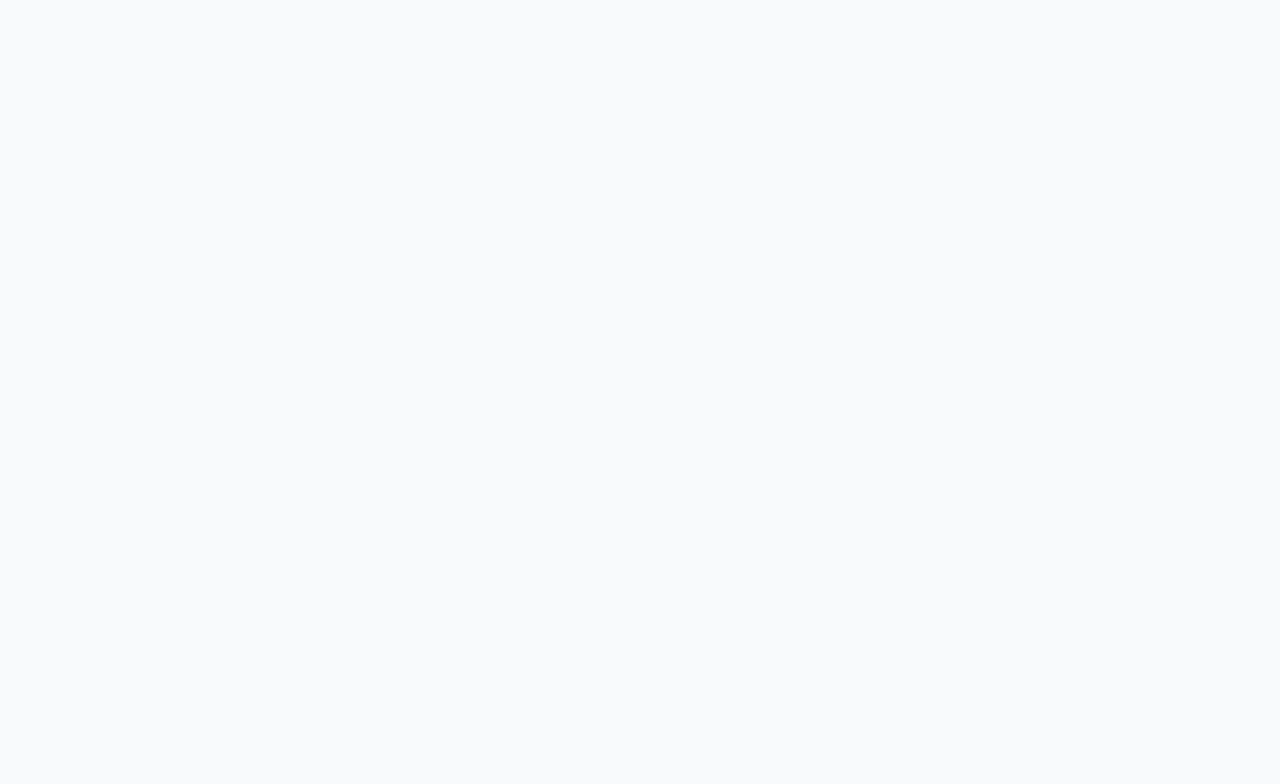
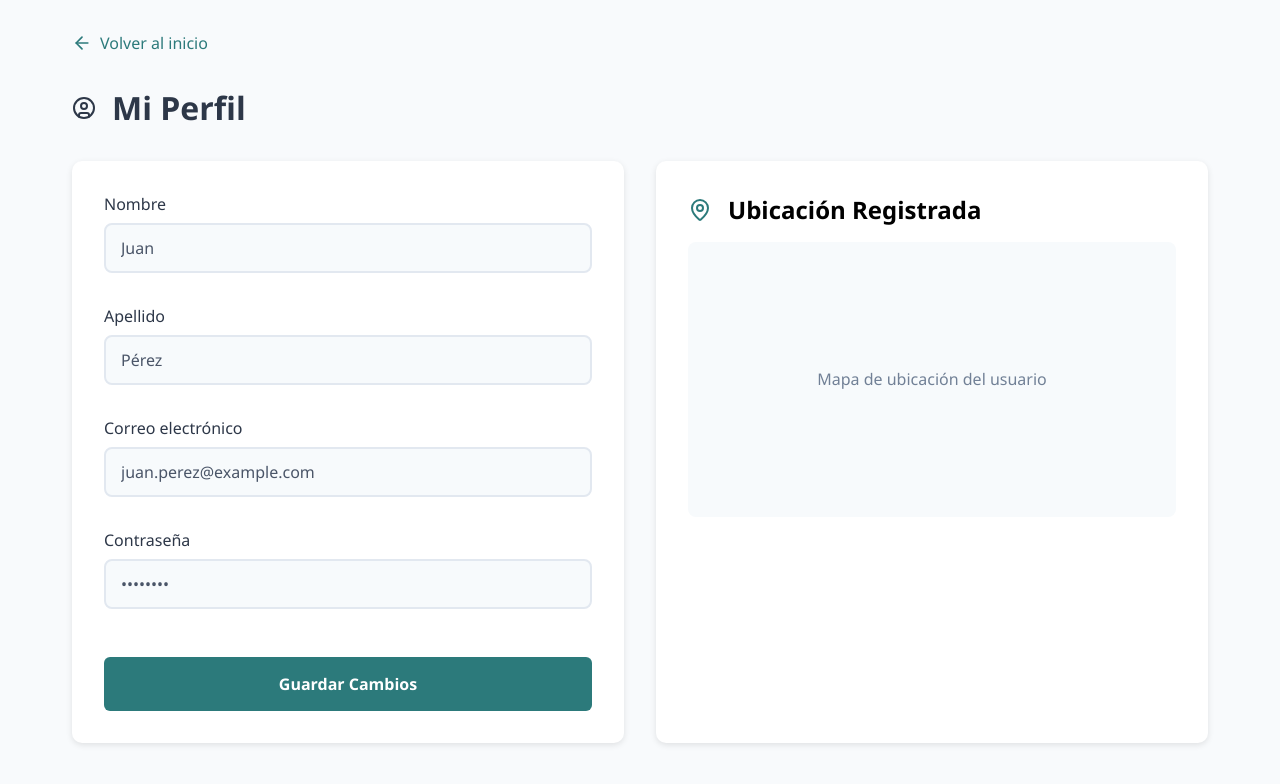
Before and after one commit to ingenieria-software-7009-2025-2/bumper-front, a React (Create React App) app: page /profile in a window 1280 px wide. Before the commit this address had no page. Shown: the top 784 px of the page. Built offline with nearby package versions, Linux system fonts and the light colour scheme.

Commit message:
Creando vista de perfil

```diff
--- a/package.json
+++ b/package.json
@@ -11,6 +11,7 @@
     "lucide-react": "^0.483.0",
     "react": "^19.0.0",
     "react-dom": "^19.0.0",
+    "react-icons": "^5.5.0",
     "react-router-dom": "^7.4.0",
     "react-scripts": "5.0.1",
     "web-vitals": "^2.1.4"
--- a/src/App.js
+++ b/src/App.js
@@ -1,6 +1,7 @@
 import React from 'react';
 import { BrowserRouter as Router, Routes, Route } from 'react-router-dom';
 import Incidents from './components/Incidents/Incidents';
+import Profile from './components/Profile/Profile';
 import AuthForm from './components/Login/Login';
 import Home from './components/Home/Home';
 import Sidebar from './components/Layout/Sidebar';
@@ -32,6 +33,7 @@ function App() {
           }
         />
         <Route path="/incidents" element={<Incidents />} />
+        <Route path="/profile" element={<Profile />} />
       </Routes>
     </Router>
   );
--- a/src/components/Incidents/Incidents.js
+++ b/src/components/Incidents/Incidents.js
@@ -43,7 +43,7 @@ const Incidents = () => {
   return (
     <div className="incidents-container">
       <div className="header-section">
-        <Link to="/" className="back-button">
+        <Link to="/home" className="back-button">
           <ArrowLeft size={20} />
           Volver al inicio
         </Link>
--- /dev/null
+++ b/src/components/Profile/Profile.css
@@ -0,0 +1,105 @@
+.profile-container {
+    max-width: 1200px;
+    margin: 0 auto;
+    padding: 2rem;
+  }
+
+  .profile-header {
+    margin-bottom: 2rem;
+  }
+
+  .profile-header h1 {
+    display: flex;
+    align-items: center;
+    gap: 1rem;
+    color: #2d3748;
+  }
+
+  .profile-content {
+    display: grid;
+    grid-template-columns: 1fr 1fr;
+    gap: 2rem;
+  }
+
+  .profile-form-section {
+    background: white;
+    padding: 2rem;
+    border-radius: 10px;
+    box-shadow: 0 2px 6px rgba(0, 0, 0, 0.1);
+  }
+
+  .profile-form {
+    display: flex;
+    flex-direction: column;
+    gap: 1.5rem;
+  }
+
+  .form-group label {
+    display: block;
+    margin-bottom: 0.5rem;
+    font-weight: 500;
+    color: #2d3748;
+  }
+
+  .form-group input {
+    width: 100%;
+    padding: 0.75rem;
+    border: 2px solid #e2e8f0;
+    border-radius: 6px;
+    font-size: 1rem;
+    background: #f7fafc;
+    color: #4a5568;
+  }
+
+  .save-button {
+    background: #2c7a7b;
+    color: white;
+    padding: 1rem 2rem;
+    border: none;
+    border-radius: 6px;
+    font-size: 1rem;
+    font-weight: 600;
+    cursor: pointer;
+    transition: background 0.3s ease;
+    margin-top: 1rem;
+  }
+
+  .save-button:hover {
+    background: #3182ce;
+  }
+
+  .profile-map-section {
+    background: white;
+    padding: 2rem;
+    border-radius: 10px;
+    box-shadow: 0 2px 6px rgba(0, 0, 0, 0.1);
+  }
+
+  .map-header {
+    display: flex;
+    align-items: center;
+    margin-bottom: 1rem;
+    gap: 0.5rem;
+  }
+
+  .map-icon {
+    width: 24px;
+    height: 24px;
+    color: #2c7a7b;
+  }
+
+  .map-placeholder {
+    background: #f7fafc;
+    aspect-ratio: 1/1;
+    border-radius: 8px;
+    display: flex;
+    align-items: center;
+    justify-content: center;
+    color: #718096;
+  }
+
+  @media (max-width: 768px) {
+    .profile-content {
+      grid-template-columns: 1fr;
+    }
+  }
--- /dev/null
+++ b/src/components/Profile/Profile.js
@@ -0,0 +1,91 @@
+import React from 'react';
+import { Link } from 'react-router-dom';
+import { UserCircle, MapPin } from 'lucide-react';
+import { ArrowLeft } from 'lucide-react';
+import './Profile.css';
+
+const Profile = () => {
+  const userData = {
+    name: 'Juan',
+    lastName: 'Pérez',
+    email: 'juan.perez@example.com',
+    password: '••••••••'
+  };
+
+  return (
+    <div className="profile-container">
+
+<div className="header-section">
+        <Link to="/home" className="back-button">
+        <ArrowLeft size={20} />
+          Volver al inicio
+        </Link>
+
+      </div>
+
+      <div className="profile-header">
+        <h1><UserCircle /> Mi Perfil</h1>
+      </div>
+
+      <div className="profile-content">
+        {/* Formulario de Perfil */}
+        <div className="profile-form-section">
+          <form className="profile-form">
+            <div className="form-group">
+              <label>Nombre</label>
+              <input
+                type="text"
+                value={userData.name}
+                readOnly
+              />
+            </div>
+
+            <div className="form-group">
+              <label>Apellido</label>
+              <input
+                type="text"
+                value={userData.lastName}
+                readOnly
+              />
+            </div>
+
+            <div className="form-group">
+              <label>Correo electrónico</label>
+              <input
+                type="email"
+                value={userData.email}
+                readOnly
+              />
+            </div>
+
+            <div className="form-group">
+              <label>Contraseña</label>
+              <input
+                type="password"
+                value={userData.password}
+                readOnly
+              />
+            </div>
+
+            <button type="button" className="save-button">
+              Guardar Cambios
+            </button>
+          </form>
+        </div>
+
+        {/* Sección del Mapa */}
+        <div className="profile-map-section">
+          <div className="map-header">
+            <MapPin className="map-icon" />
+            <h2>Ubicación Registrada</h2>
+          </div>
+          <div className="map-placeholder">
+            <p>Mapa de ubicación del usuario</p>
+          </div>
+        </div>
+      </div>
+    </div>
+  );
+};
+
+export default Profile;
```
Also changed, not shown: 1 other file (tests, documents, lock files or other folders).
